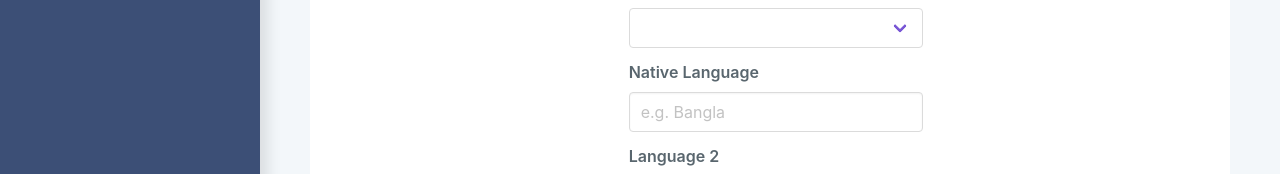
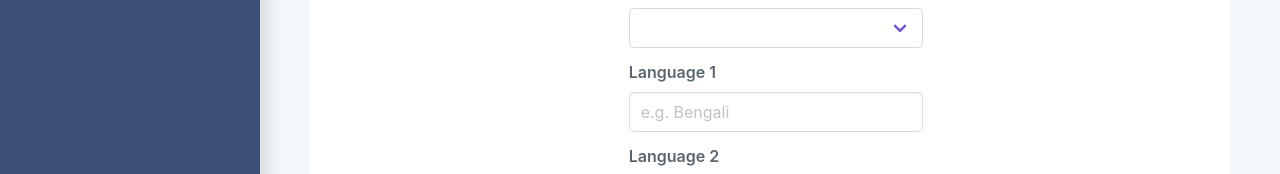
Before and after one commit to TechLadies/irrc-madwish, a Vue app in the folder frontend/: page /new-teacher in a window 1280 px wide. Shown: the part 537-711 px from the top of the page. Built offline with nearby package versions, Linux system fonts and the light colour scheme; no server answers.

Commit message:
allow null language 1 and language 2 when creating new teacher

```diff
--- a/frontend/src/pages/Matching.vue
+++ b/frontend/src/pages/Matching.vue
@@ -310,11 +310,11 @@ export default {
         },
         {
           field: "NativeLanguage",
-          label: "Native Language",
+          label: "Language 1",
         },
         {
           field: "SecondLanguage",
-          label: "Second Language",
+          label: "Language 2",
         },
         {
           field: "Source",
--- a/frontend/src/pages/NewTeacher.vue
+++ b/frontend/src/pages/NewTeacher.vue
@@ -74,11 +74,26 @@
               </b-field>
 
               <b-field grouped>
-                <b-field label="Native Language" class="half-width">
-                  <NativeLanguageDropdown
-                    :selected="selected"
-                    @change="setSelectedLanguage"
-                  />
+                <b-field label="Language 1" class="half-width">
+                  <template #label> Language 1 </template>
+                  <b-autocomplete
+                    v-model="nativeLanguage"
+                    field="NativeLanguage"
+                    ref="languageComplete"
+                    :data="languages"
+                    placeholder="e.g. Bengali"
+                    @typing="filteredLanguageDataArray"
+                    @select="
+                      (option) =>
+                        (selected.NativeLanguage = option.NativeLanguage)
+                    "
+                  >
+                    <template slot="header">
+                      <a @click="showAddLanguage">
+                        <span> Add new... </span>
+                      </a>
+                    </template>
+                  </b-autocomplete>
                 </b-field>
               </b-field>
 
@@ -197,8 +212,9 @@ export default {
       );
       if (
         this.selected === null ||
-        formFields.includes("") ||
-        this.selected?.NativeLanguage === ""
+        formFields.includes("")
+        // Currently, the NativeLanguage / Language 1 is not required for input before submitting a new teacher.  If users want to implment this in the future, just uncomment this section. -->
+        // this.selected?.NativeLanguage === ""
       ) {
         return true;
       }
@@ -213,6 +229,7 @@ export default {
     SecondLanguage: function () {
       if (this.SecondLanguage != "") {
         this.isDisabled = false;
+        this.SecondLanguageProficiency = "";
       } else {
         this.isDisabled = true;
         this.SecondLanguageProficiency = "";
@@ -238,9 +255,11 @@ export default {
         FullName: this.name,
         Source: this.source,
         Email: this.Email,
-        NativeLanguageString: this.selected.NativeLanguage,
+        NativeLanguageString: this.selected.NativeLanguage, // Language 1
         ...(this.SecondLanguage && {
           SecondLanguageString: this.selected.SecondLanguage,
+        }),
+        ...(this.SecondLanguageProficiency && {
           LanguageProficiency: this.SecondLanguageProficiency,
         }),
         EnglishProficiency: "Intermediate",
```
